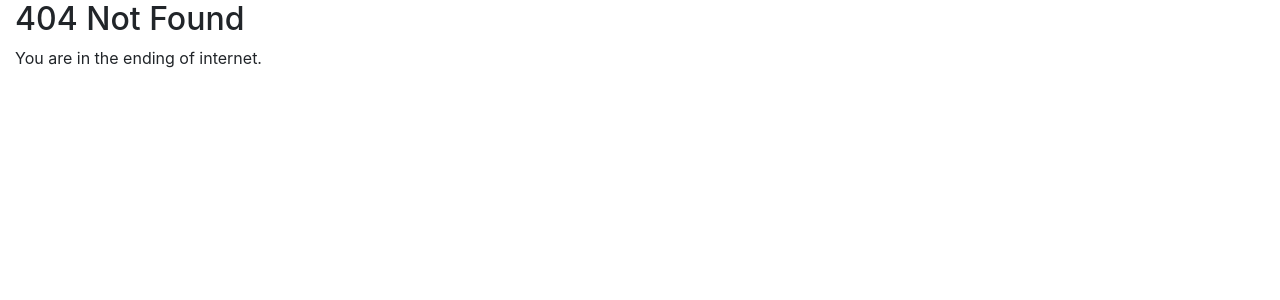
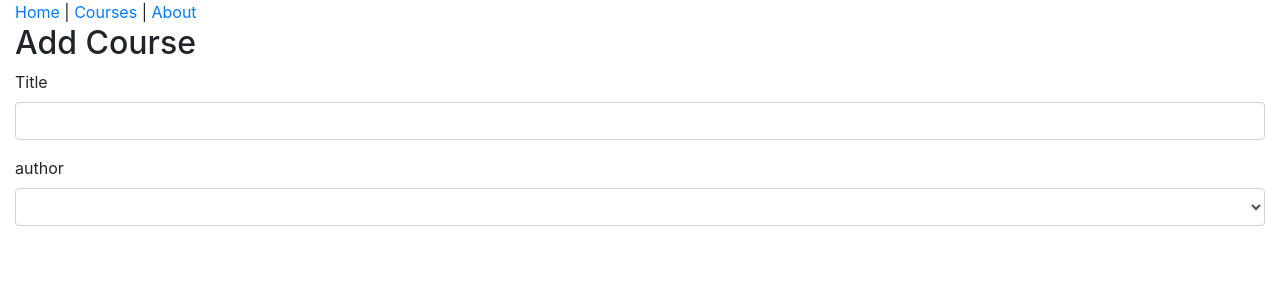
Before and after one commit to lvxiaoxin/Building-Applications-with-React-and-Flux-Demo, a React (Create React App) app: page /update-course in a window 1280 px wide. Before the commit this address had no page. Shown: the top 300 px of the page. Built offline with nearby package versions, Linux system fonts and the light colour scheme; no server answers.

Commit message:
feature: update components

```diff
--- a/src/components/App/index.tsx
+++ b/src/components/App/index.tsx
@@ -1,9 +1,11 @@
 import React from 'react';
 import { Route, Switch, Redirect } from "react-router-dom";
-import HomePage from '../HomePage/index';
-import About from '../About/index';
-import PageNotFound from '../PageNotFound/index';
+import HomePage from '../HomePage';
+import About from '../About';
+import PageNotFound from '../PageNotFound';
 import CoursesPage from '../CoursesPage';
+import Header from '../Common/Header';
+import UpdateCoursePage from '../UpdateCoursePage/index';
 
 interface Props {
 }
@@ -11,10 +13,12 @@ interface Props {
 const App = (props: Props) => {
     return (
         <div className='container-fluid'>
+            <Header />
             <Switch>
                 <Route path='/' exact component={HomePage} />
                 <Route path='/courses' exact component={CoursesPage} />
                 <Route path='/about' exact component={About} />
+                <Route path='/update-course' exact component={UpdateCoursePage} />
                 <Redirect from='/about-page' to='/about' />
                 <Route component={PageNotFound} />
             </Switch>
--- /dev/null
+++ b/src/components/Common/Header/index.tsx
@@ -0,0 +1,27 @@
+import React from 'react';
+import { NavLink } from 'react-router-dom';
+import { labelStrings } from '../../../constents/clientStrings';
+
+interface Props {
+}
+
+const Header = (props: Props) => {
+    const activeStyle = { color: 'orange' };
+    return (
+        <nav>
+            <NavLink activeStyle={activeStyle} exact to='/'>
+                {labelStrings.home}
+            </NavLink>
+            {' ' + labelStrings.SeperateCharacter + ' '}
+            <NavLink activeStyle={activeStyle} to='/courses'>
+                {labelStrings.Courses}
+            </NavLink>
+            {' ' + labelStrings.SeperateCharacter + ' '}
+            <NavLink activeStyle={activeStyle} to='/about'>
+                {labelStrings.About}
+            </NavLink>
+        </nav>
+    );
+};
+
+export default Header;
--- /dev/null
+++ b/src/components/Common/SelectInput/index.tsx
@@ -0,0 +1,32 @@
+import React from 'react';
+
+interface Props {
+    id: string;
+    label: string;
+    onChange: (e: React.ChangeEvent<HTMLInputElement> | React.ChangeEvent<HTMLSelectElement>) => void;
+    value: number;
+    name: string;
+}
+
+const SelectInput = (props: Props) => {
+    return (
+        <div className='form-group'>
+            <label htmlFor={props.id}>{props.label}</label>
+            <div className='field'>
+                <select
+                    id={props.id}
+                    name={props.name}
+                    onChange={props.onChange}
+                    className='form-control'
+                    value={props.value}
+                >
+                    <option value='' />
+                    <option value='1'>Cory House</option>
+                    <option value='2'>Scott Allen</option>
+                </select>
+            </div>
+        </div>
+    );
+};
+
+export default SelectInput;
--- /dev/null
+++ b/src/components/Common/TextInput/index.tsx
@@ -0,0 +1,29 @@
+import React from 'react';
+
+interface Props {
+    id: string;
+    label: string;
+    onChange: (e: React.ChangeEvent<HTMLInputElement> | React.ChangeEvent<HTMLSelectElement>) => void;
+    value: string;
+    name: string
+}
+
+const TextInput = (props: Props) => {
+    return (
+        <div className='form-group'>
+            <label htmlFor={props.id}>{props.label}</label>
+            <div className='field'>
+                <input
+                    id={props.id}
+                    type='text'
+                    onChange={props.onChange}
+                    name={props.name}
+                    className='form-control'
+                    value={props.value}
+                />
+            </div>
+        </div>
+    );
+};
+
+export default TextInput;
--- a/src/components/CoursesPage/index.tsx
+++ b/src/components/CoursesPage/index.tsx
@@ -1,4 +1,8 @@
-import React, { useState } from 'react';
+import React from 'react';
+import { Link } from 'react-router-dom';
+
+import * as coursesApi from '../../api/courseApi';
+import { labelStrings } from '../../constents/clientStrings';
 import { ICourse } from '../../model/course';
 import CoursesList from './CoursesList';
 
@@ -6,33 +10,18 @@ interface Props {
 }
 
 const CoursesPage = (props: Props) => {
-    const [courses, setCourses] = useState<ICourse[]>([
-        {
-            id: 1,
-            title: "Securing React Apps with Auth0",
-            slug: "react-auth0-authentication-security",
-            authorId: 1,
-            category: "JavaScript"
-        },
-        {
-            id: 2,
-            title: "React: The Big Picture",
-            slug: "react-big-picture",
-            authorId: 1,
-            category: "JavaScript"
-        },
-        {
-            id: 3,
-            title: "Creating Reusable React Components",
-            slug: "react-creating-reusable-components",
-            authorId: 1,
-            category: "JavaScript"
-        }
-    ]);
+    const [courses, setCourses] = React.useState<ICourse[]>([]);
+
+    React.useEffect(() => {
+        coursesApi.getCourse().then((newCourses: ICourse[]) => setCourses(newCourses));
+    }, [])
 
     return (
         <>
-            <h2>Courses</h2>
+            <h2>{labelStrings.Courses}</h2>
+            <Link to='/update-course'>
+                <button className='btn btn-success'>{labelStrings.AddCourse}</button>
+            </Link>
             <CoursesList courses={courses} />
         </>
     );
--- /dev/null
+++ b/src/components/UpdateCoursePage/CourseForm/index.tsx
@@ -0,0 +1,49 @@
+import React from 'react';
+
+import { labelStrings } from '../../../constents/clientStrings';
+import { ICourse } from '../../../model/course';
+import TextInput from '../../Common/TextInput';
+import SelectInput from '../../Common/SelectInput';
+
+interface Props {
+}
+
+const CourseForm = (props: Props) => {
+    const [course, setCourse] = React.useState<ICourse>({
+        id: -1,
+        slug: '',
+        title: '',
+        authorId: -1,
+        category: ''
+    });
+
+    const onChangeHandler = (e: React.ChangeEvent<HTMLInputElement> | React.ChangeEvent<HTMLSelectElement>) => {
+        setCourse({
+            ...course,
+            [e.target.name]: e.target.value
+        });
+    }
+
+    return (
+        <form>
+            <TextInput
+                id='title'
+                label={labelStrings.title}
+                onChange={onChangeHandler}
+                name='title'
+                value={course.title}
+            />
+
+            <SelectInput
+                id='author'
+                label={labelStrings.author}
+                onChange={onChangeHandler}
+                name='authorId'
+                value={course.authorId}
+            />
+
+        </form>
+    );
+};
+
+export default CourseForm;
--- /dev/null
+++ b/src/components/UpdateCoursePage/index.tsx
@@ -0,0 +1,18 @@
+import React from 'react';
+
+import { labelStrings } from '../../constents/clientStrings';
+import CourseForm from './CourseForm';
+
+interface Props {
+}
+
+const UpdateCoursePage = (props: Props) => {
+    return (
+        <>
+            <h2>{labelStrings.AddCourse}</h2>
+            <CourseForm />
+        </>
+    );
+};
+
+export default UpdateCoursePage;
--- a/src/constents/clientStrings.ts
+++ b/src/constents/clientStrings.ts
@@ -1,5 +1,11 @@
 export const labelStrings = {
     title: 'Title',
     authorId: 'Author Id',
-    category: 'Category'
+    category: 'Category',
+    home: 'Home',
+    Courses: 'Courses',
+    About: 'About',
+    SeperateCharacter: '|',
+    AddCourse: 'Add Course',
+    author: 'author'
 }
```
Also changed, not shown: 1 other file (tests, documents, lock files or other folders).
